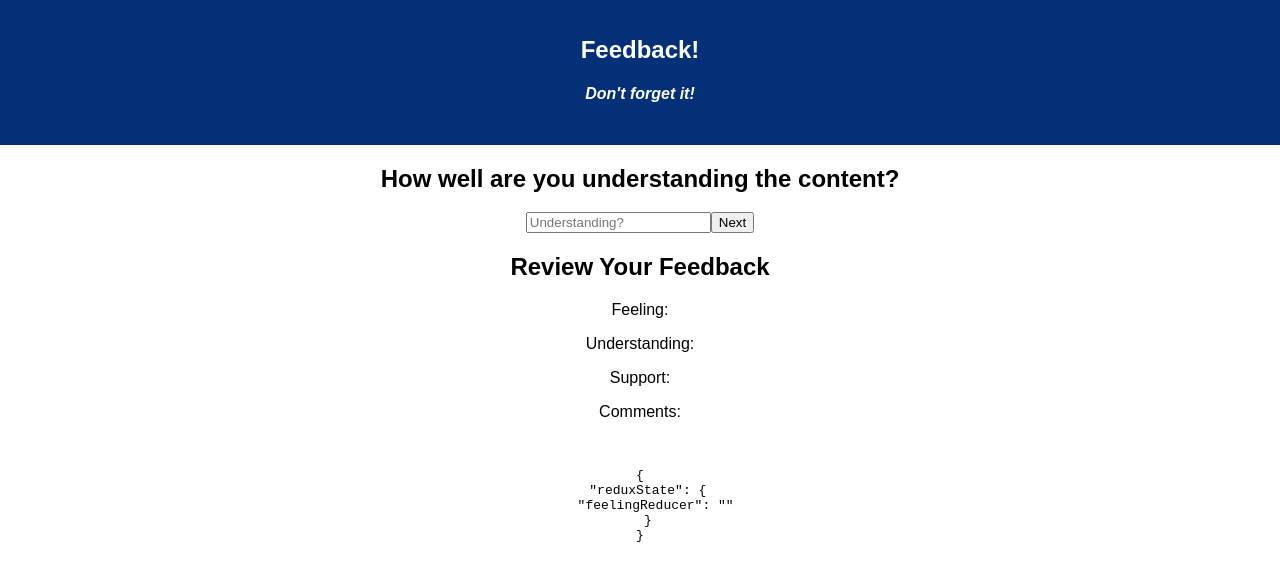
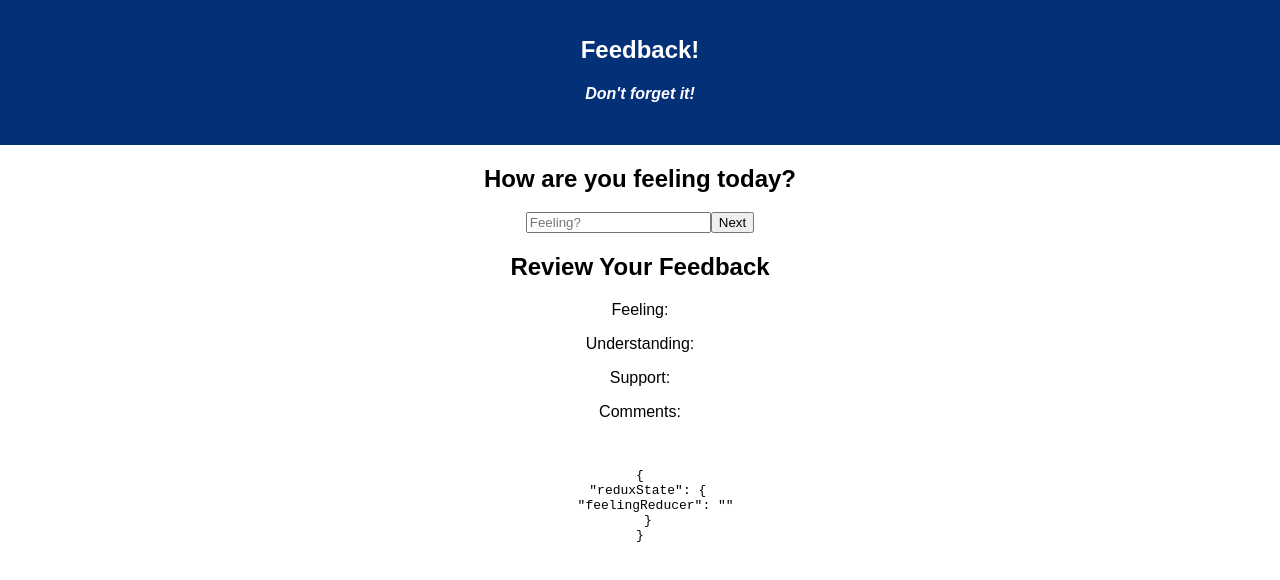
Before and after one commit to mkbaker/redux-feedback-loop, a React (Create React App) app: page /#/ in a window 1280 px wide. Before the commit this address led to /#/understanding. Shown: the top 580 px of the page. Built offline with nearby package versions, Linux system fonts and the light colour scheme.

Commit message:
add state  functionality to HowAreYouFeeling

```diff
--- a/src/components/HowAreYouFeeling/HowAreYouFeeling.js
+++ b/src/components/HowAreYouFeeling/HowAreYouFeeling.js
@@ -2,11 +2,20 @@ import React, { Component } from 'react';
 import { connect } from 'react-redux';
 
 class HowAreYouFeeling extends Component {
+    state = {
+        feeling: '',
+    }
+
+    handleChange = (event) => {
+        this.setState({
+            feeling: event.target.value
+        })
+    }
 
     handleNext = () => {
         this.props.dispatch({
             type: 'SET_FEELING',
-            payload: 5, //CHANGE THIS TO REFLECT UPDATED LOCAL STATE
+            payload: this.state.feeling,
         })
         this.props.history.push('/understanding');
     }
@@ -16,7 +25,7 @@ class HowAreYouFeeling extends Component {
                 <h2>How are you feeling today?</h2>
 
                 <span className="inputAndNext">
-                <input type="number" placeholder="Feeling?"/>
+                <input type="number" placeholder="Feeling?" onChange={this.handleChange}/>
                 <button onClick={this.handleNext}>Next</button>
                 </span>
 
```
